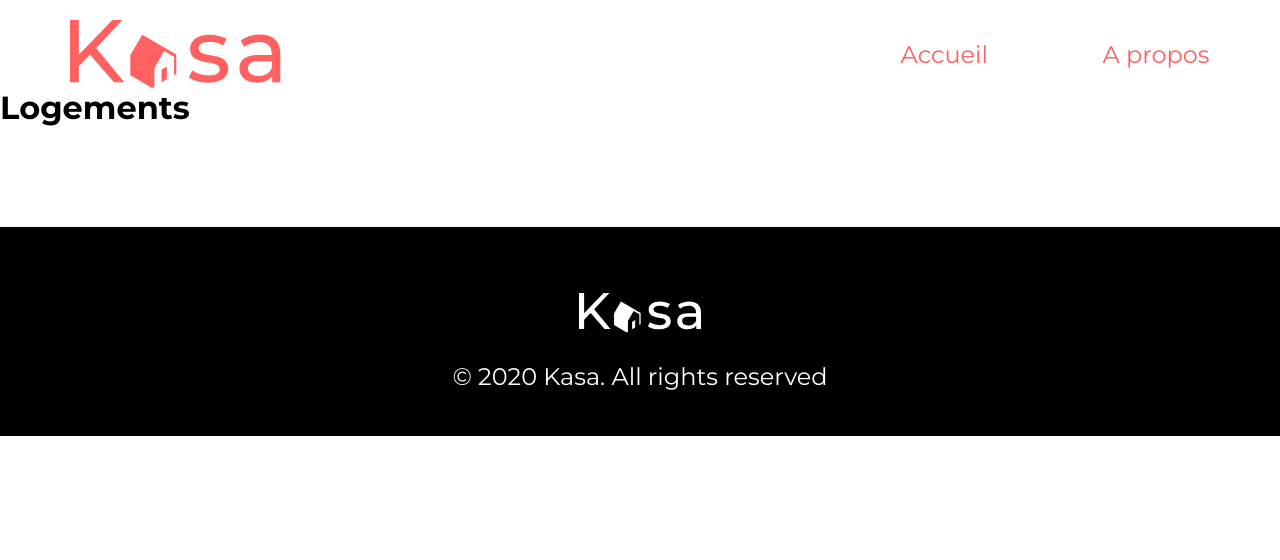
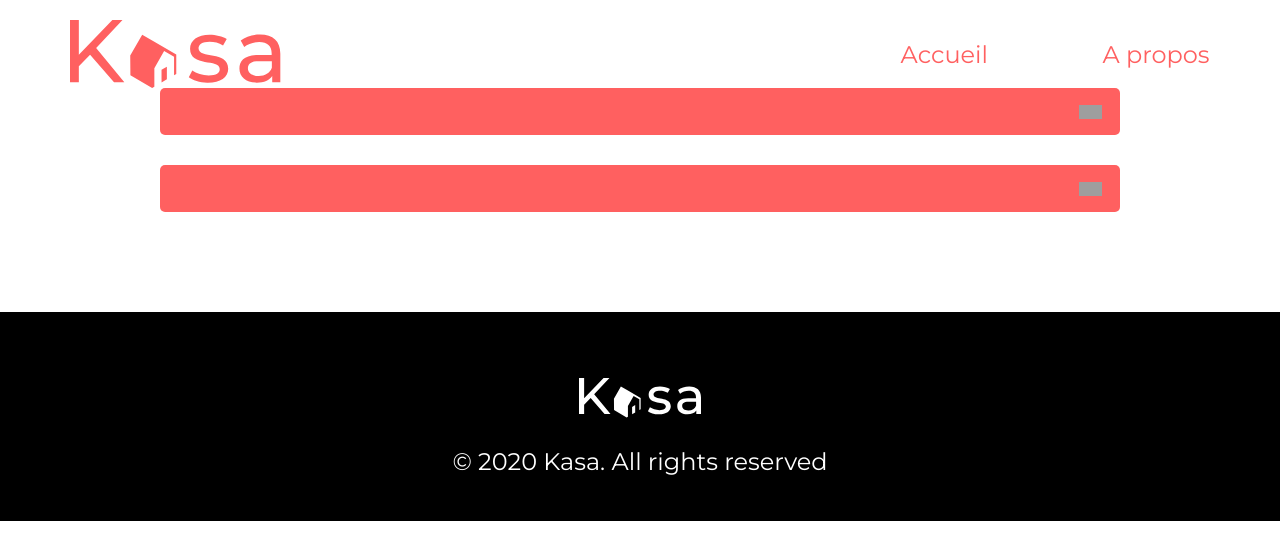
Before and after one commit to MarianneB08/OC_Projet7, a React (Create React App) app in the folder frontend/: page /lodgings/0979876d in a window 1280 px wide. Shown: the top 560 px of the page. Built offline with nearby package versions, Linux system fonts and the light colour scheme; grey boxes are pictures that could not be loaded.

Commit message:
Début de la mise en place de la page 'Lodgings' en fonction de l'id du logement

```diff
--- a/frontend/src/components/Card.js
+++ b/frontend/src/components/Card.js
@@ -1,9 +1,8 @@
-import React, { useEffect, useState } from 'react';
+import React from 'react';
 import { Link } from 'react-router-dom';
 import styled from 'styled-components';
-import axios from 'axios';
 import PropTypes from 'prop-types';
-
+import DataFile from '../data.json';
 
 const CardBackground = styled.div`
     width: 89%;
@@ -62,15 +61,10 @@ const CardTitle = styled.h2`
 `
 
 const Card = () => {
-    const [data, setData] = useState([])
-    useEffect(() => {
-        axios
-            .get('data.json')
-            .then((res) => setData(res.data));
-    }, [])
+
     return (
         <CardBackground>
-            {data.map((lodging) => (
+            {DataFile.map((lodging) => (
                 <Link to={`/lodgings/${lodging.id}`} key={lodging.id} className='Link'>
                     <CardItem key={lodging.id}>
                         <CardImg
--- /dev/null
+++ b/frontend/src/components/LodgingInfos.js
@@ -0,0 +1,11 @@
+import React from 'react';
+
+const LodgingInfos = () => {
+    return (
+        <div>
+
+        </div>
+    );
+};
+
+export default LodgingInfos;
--- /dev/null
+++ b/frontend/src/components/Slideshow.js
@@ -0,0 +1,11 @@
+import React from 'react';
+
+const Slideshow = () => {
+    return (
+        <div>
+
+        </div>
+    );
+};
+
+export default Slideshow;
--- a/frontend/src/pages/About.js
+++ b/frontend/src/pages/About.js
@@ -8,18 +8,22 @@ const About = () => {
         <>
             <Banner src={BannerImg} alt="paysage de montagnes" />
             <Collapse
+                key="Fiabilité"
                 title="Fiabilité"
                 content="Les annonces postées sur Kasa garantissent une fiabilité totale. Les photos sont conformes aux logements, et toutes les informations sont régulièrement vérifiées  par nos équipes."
             />
             <Collapse
+                key="Respect"
                 title="Respect"
                 content="La bienveillance fait partie des valeurs fondatrices de Kasa. Tout comportement discriminatoire ou de perturbation du voisinage entraînera une exclusion de notre plateforme."
             />
             <Collapse
+                key="Service"
                 title="Service"
                 content="Nos équipes se tiennent à votre disposition pour vous fournir une expérience parfaite. N'hésitez pas à nous contacter si vous avez la moindre question."
             />
             <Collapse
+                key="Sécurité"
                 title="Sécurité"
                 content="La sécurité est la priorité de Kasa. Aussi bien pour nos hôtes que pour les voyageurs, chaque logement correspond aux critères de sécurité établis par nos services. En laissant une note aussi bien à l'hôte qu'au locataire, cela permet à nos équipes de vérifier que les standards sont bien respectés. Nous organisons également des ateliers sur la sécurité domestique pour nos hôtes."
             />
--- a/frontend/src/pages/Lodgings.js
+++ b/frontend/src/pages/Lodgings.js
@@ -1,11 +1,39 @@
-import React from 'react';
+import React, { useEffect } from 'react';
+import Slideshow from '../components/Slideshow';
+import DataFile from '../data.json';
+import { useParams, useNavigate } from 'react-router-dom';
+import LodgingInfos from '../components/LodgingInfos';
+import Collapse from '../components/Collapse';
 
-const LodgingCard = () => {
+
+
+const Lodgings = () => {
+    const params = useParams();
+    const navigate = useNavigate();
+
+    useEffect(() => {
+        let lodging = DataFile.find((lodging) => params.id === lodging.id);
+        if (!lodging) {
+            navigate('*');
+        }
+    })
+
     return (
-        <div>
-            <h1>Logements</h1>
-        </div>
-    );
-};
+        <>
+            {DataFile
+                .filter((lodging) => lodging.id === params.id)
+                .map((lodging) => (
+                    <div>
+                        <Slideshow key={lodging.pictures} pictures={lodging.pictures} />
+                        <LodgingInfos key={lodging.title} infos={lodging} />
+                        <div>
+                            <Collapse />
+                            <Collapse />
+                        </div>
+                    </div>
+                ))}
+        </>
+    )
+}
 
-export default LodgingCard;
+export default Lodgings;
```
Also changed, not shown: frontend/src/data.json (renamed from frontend/public/data.json).
